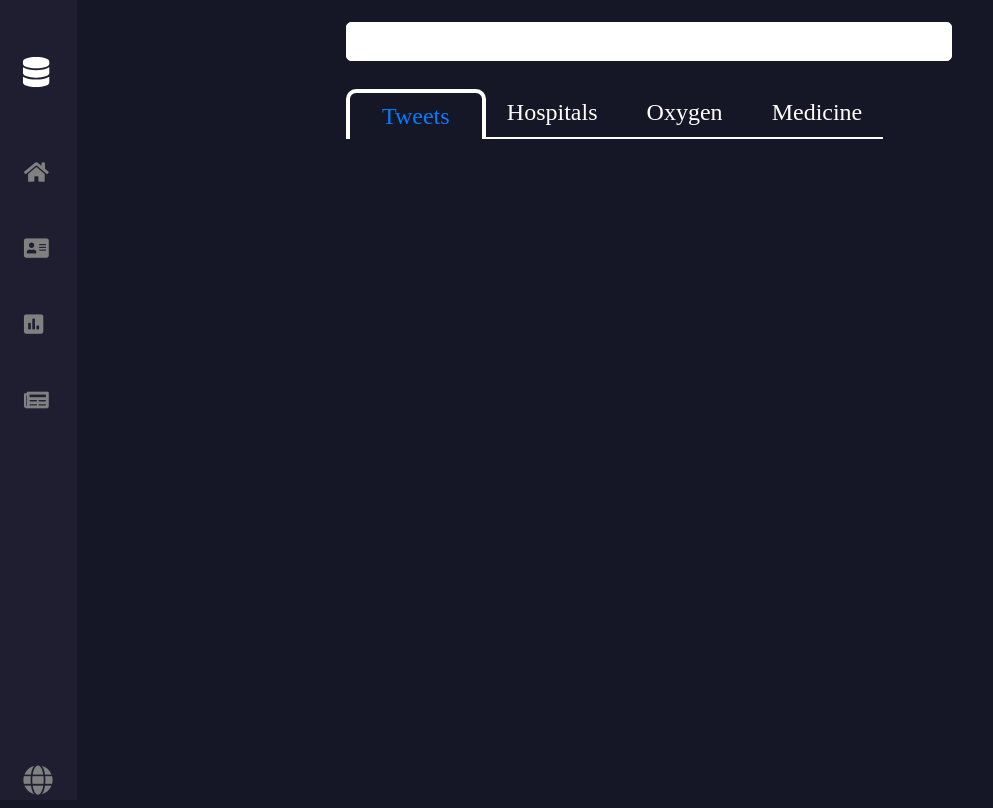
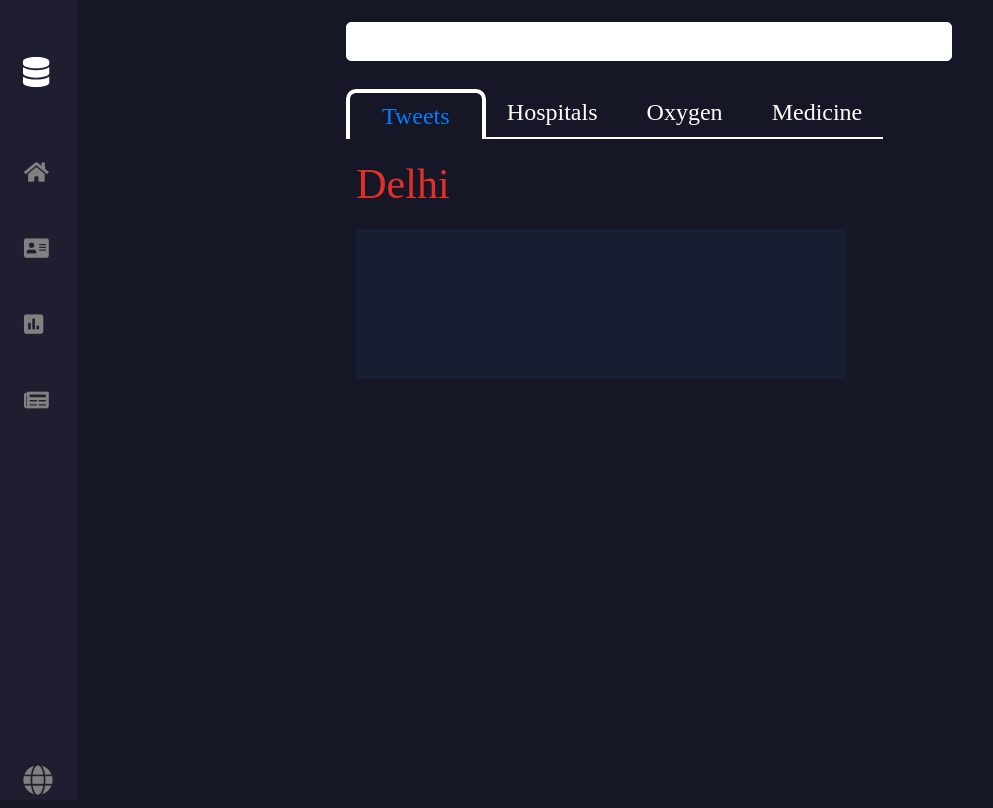
Before and after one commit to maverick0701/coviDbReact, a React (Create React App) app: page /Dashboard in a window 1280 px wide. Shown: the whole page, without its empty margins (0-993 px from the left). Built offline with nearby package versions, Linux system fonts and the light colour scheme; a web font is replaced by a local one.

Commit message:
added tweet box

```diff
--- a/src/App.css
+++ b/src/App.css
@@ -509,3 +509,60 @@ path {
   border-bottom: 0px;
   color: #057bfe;
 }
+
+.DashboardBody {
+  color: white;
+  /* border: 4px solid white; */
+  height: 90%;
+  width: 99%;
+  position: absolute;
+  top: 9%;
+  display: flex;
+  flex-direction: column;
+  border-top: 0px;
+}
+
+.DashboardBodyHeader {
+  position: relative;
+  top: 4%;
+  left: 2%;
+  /* border: 4px solid white; */
+  height: 40px;
+  width: 94%;
+}
+.DashboardBodyRenderPart {
+  position: relative;
+  color: white;
+  /* border: 4px solid white; */
+  height: 90%;
+  width: 94%;
+  left: 2%;
+  position: absolute;
+  top: 10%;
+  overflow-y: scroll;
+  /* border-top: 0px; */
+}
+
+.tweetBox {
+  /* border: 2px solid white; */
+  height: 150px;
+  width: 98%;
+  margin-top: 30px;
+  /* border-radius: 20px; */
+  /* background-color: #341a27 !important; */
+  background-color: #171e32 !important;
+  color: white;
+}
+.TweetBoxHeader {
+  /* border: 2px solid white; */
+  height: 20%;
+  padding: 10px;
+  /* box-sizing: border-box; */
+  font-size: 29px !important;
+}
+.TweetBoxBody {
+  /* border: 2px solid white; */
+  /* height: 20%; */
+  height: 50%;
+  padding: 10px;
+}
--- a/src/components/Dashboard.js
+++ b/src/components/Dashboard.js
@@ -1,6 +1,7 @@
 import React, { Component } from "react";
 import { Search, DashBoardToggle } from "./index";
 import { setDisplayDashboard } from "../actions/setDashboard";
+import DashboardBody from "./DashboardBody";
 import { connect } from "react-redux";
 
 class Dashboard extends Component {
@@ -19,9 +20,10 @@ class Dashboard extends Component {
                 display={this.props.dashboard}
               />
             )}
-            {/* <header className="DashboardHeader">
-              <div className="DashboardLocation stateName">Delhi</div>
-            </header> */}
+            <div className="DashboardBody">
+              <div className="DashboardBodyHeader stateName">Delhi</div>
+              <DashboardBody />
+            </div>
           </div>
         </div>
       </div>
--- a/src/components/DashboardBody.js
+++ b/src/components/DashboardBody.js
@@ -0,0 +1,14 @@
+import React, { Component } from "react";
+
+export default class DashboardBody extends Component {
+  render() {
+    return (
+      <div className="DashboardBodyRenderPart">
+        <div className="tweetBox">
+          <div className="TweetBoxHeader stateName "></div>
+          <div className="TweetBoxBody"></div>
+        </div>
+      </div>
+    );
+  }
+}
--- a/src/components/index.js
+++ b/src/components/index.js
@@ -17,6 +17,7 @@ import Dashboard from "./Dashboard";
 import ChartStateDisplay from "./ChartStateDisplay";
 import Search from "./Search";
 import DashBoardToggle from "./DashBoardToggle";
+import DashBoardBody from "./DashboardBody";
 import { getStateData, getCaseTimeSeries } from "../actions/getState";
 
 export {
@@ -41,4 +42,5 @@ export {
   Dashboard,
   Search,
   DashBoardToggle,
+  DashBoardBody,
 };
```
